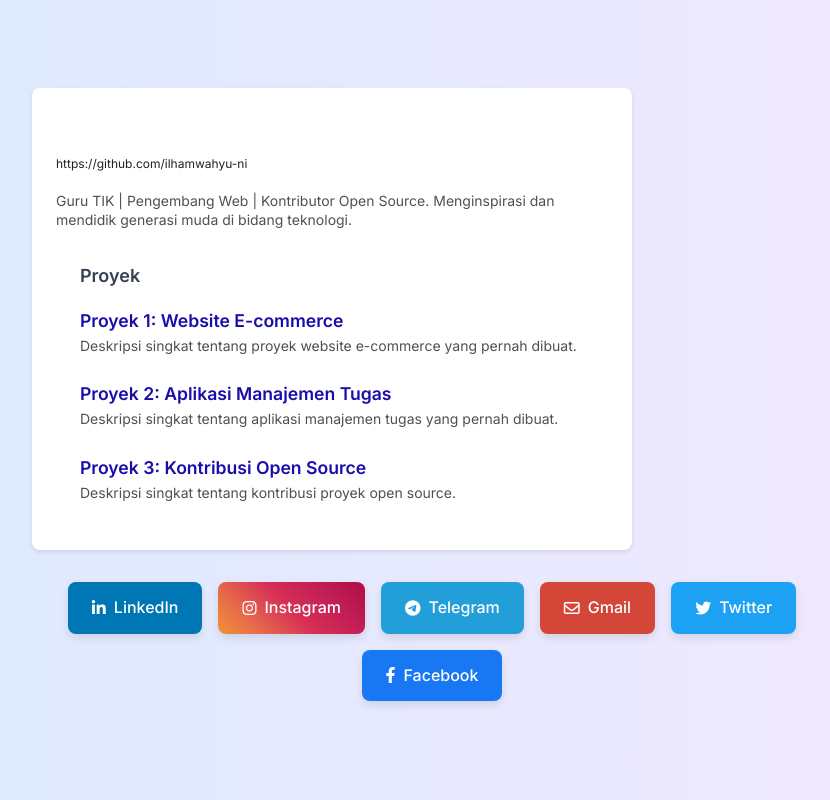
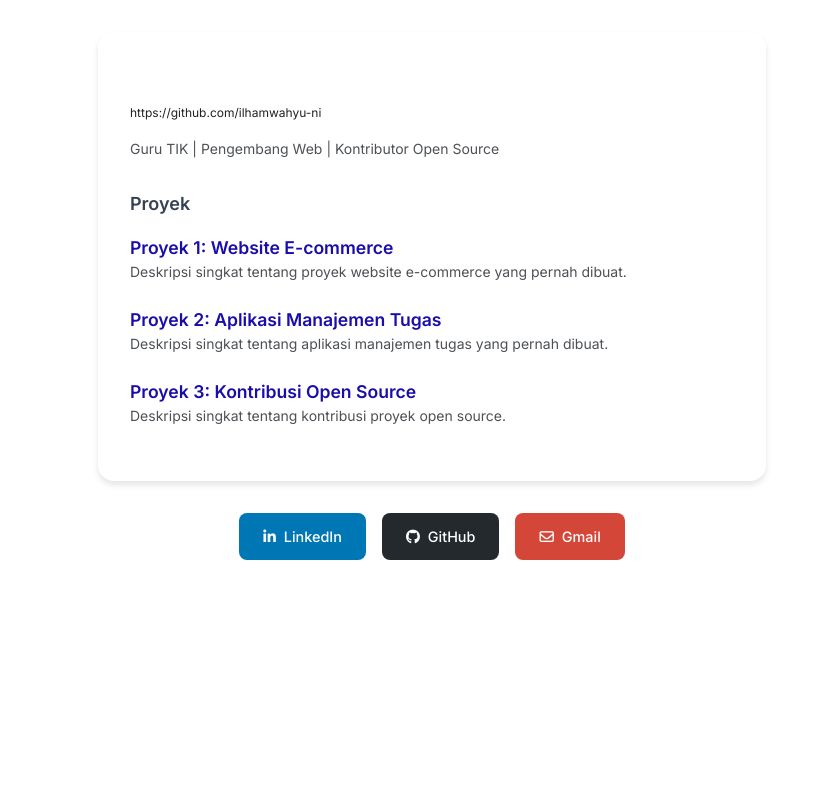
Before and after one commit to ilhamwahyu-ni/site.me, a plain HTML site: page index.html in a window 1280 px wide. Shown: the whole page, without its empty margins (208-1038 px from the left). Drawn offline with nearby package versions, Linux system fonts and the light colour scheme.

Commit message:
perbarui gaya dan tata letak halaman utama, hapus tombol media sosial yang tidak diperlukan, dan tambahkan tombol GitHub

```diff
--- a/index.html
+++ b/index.html
@@ -12,31 +12,24 @@
     <style>
         body {
             font-family: 'Inter', sans-serif;
-            background-color: #f0f0f0;
+            background-color: #ffffff;
             color: #333;
-            line-height: 1.7;
+            line-height: 1.6;
         }
         .search-results-container {
             display: flex;
             flex-direction: column;
-            align-items: flex-start;
-            margin-top: 3rem;
-            padding-left: 10%;
+            align-items: center;
+            max-width: 700px;
+            margin: 2rem auto;
+            padding: 0 1rem;
         }
         .search-result {
             width: 100%;
-            max-width: 600px;
-            margin-bottom: 1rem;
-            padding: 0;
-            background-color: transparent;
-            border-radius: 0;
-            box-shadow: none;
-            transition: none;
-            text-align: left;
-        }
-        .search-result:hover {
-            transform: none;
-            box-shadow: none;
+            background-color: #fff;
+            padding: 2rem;
+            border-radius: 1rem;
+            box-shadow: 0 4px 6px rgba(0, 0, 0, 0.1);
         }
         .title-link {
             font-size: 1.2rem;
@@ -65,29 +58,18 @@
         }
         .social-buttons {
             display: flex;
-            flex-wrap: wrap;
-            justify-content: flex-start;
+            justify-content: center;
             gap: 1rem;
-            margin-top: 1rem;
-            padding-left: 0;
+            margin-top: 2rem;
         }
         .social-button {
             display: inline-flex;
             align-items: center;
-            justify-content: center;
             padding: 0.75rem 1.5rem;
             border-radius: 0.5rem;
-            font-size: 1rem;
+            font-size: 0.9rem;
             font-weight: 500;
-            transition: background-color 0.3s ease, transform 0.2s ease, box-shadow 0.3s ease;
-            box-shadow: 0 0.25rem 0.5rem rgba(0, 0, 0, 0.1);
-            width: auto;
-            margin-bottom: 0;
-            max-width: none;
-        }
-        .social-button:hover {
-            transform: translateY(-0.25rem) scale(1.05);
-            box-shadow: 0 0.375rem 0.75rem rgba(0, 0, 0, 0.15);
+            transition: all 0.3s ease;
         }
         .linkedin {
             background-color: #0077b5;
@@ -96,19 +78,12 @@
         .linkedin:hover {
             background-color: #005f99;
         }
-        .instagram {
-            background: linear-gradient(45deg, #f09433 0%, #e5664d 25%, #d62e56 50%, #c21e56 75%, #b10d45 100%);
+        .github {
+            background-color: #24292e;
             color: white;
         }
-        .instagram:hover {
-            background: linear-gradient(45deg, #d87d1e 0%, #c15338 25%, #b41941 50%, #a00a41 75%, #910535 100%);
-        }
-        .telegram {
-            background-color: #229ED9;
-            color: white;
-        }
-        .telegram:hover {
-            background-color: #1976d2;
+        .github:hover {
+            background-color: #1b1f23;
         }
         .gmail {
             background-color: #D44638;
@@ -116,20 +91,6 @@
         }
         .gmail:hover {
             background-color: #c83223;
-        }
-        .twitter {
-            background-color: #1DA1F2;
-            color: white;
-        }
-        .twitter:hover {
-            background-color: #0d8ae8;
-        }
-        .facebook {
-            background-color: #1877F2;
-            color: white;
-        }
-        .facebook:hover {
-            background-color: #145dbf;
         }
         /* Gaya untuk animasi mengetik */
         .typing-animation {
@@ -175,29 +136,9 @@
         .project-item {
             margin-bottom: 1.5rem;
         }
-        /* Gaya tambahan untuk tata letak yang lebih baik */
-        .search-results-container {
-            max-width: 800px; /* Meningkatkan lebar maksimum container */
-            margin-left: auto;
-            margin-right: auto;
-            padding-left: 0; /* Menghapus padding kiri yang tidak perlu */
-        }
-        .search-result {
-            padding: 1.5rem; /* Mengembalikan padding untuk search result */
-            background-color: #fff; /* Mengembalikan background color untuk search result */
-            border-radius: 0.5rem; /* Mengembalikan border radius untuk search result */
-            box-shadow: 0 0.125rem 0.25rem rgba(0, 0, 0, 0.1); /* Mengembalikan box shadow untuk search result */
-        }
-        .projects-section {
-            padding-left: 1.5rem; /* Menambahkan padding kiri untuk bagian proyek agar sejajar dengan konten lainnya */
-        }
-        .social-buttons {
-            justify-content: center; /* Memusatkan tombol media sosial */
-            padding-left: 0;
-        }
     </style>
 </head>
-<body class="bg-gradient-to-r from-blue-100 to-purple-100 flex flex-col items-start justify-content-start min-h-screen py-10">
+<body class="bg-gray-50">
     <div class="search-results-container">
         <div class="search-result">
             <a href="#" class="title-link">
@@ -205,7 +146,7 @@
             </a>
             <div class="url">https://github.com/ilhamwahyu-ni</div>
             <div class="snippet">
-                Guru TIK | Pengembang Web | Kontributor Open Source. Menginspirasi dan mendidik generasi muda di bidang teknologi.
+                Guru TIK | Pengembang Web | Kontributor Open Source
             </div>
             <div class="projects-section">
                 <h2 class="text-lg font-semibold text-gray-700 mb-4">Proyek</h2>
@@ -241,20 +182,11 @@
             <a href="https://www.linkedin.com/in/ilhamwahyu-ni" target="_blank" rel="noopener noreferrer" class="social-button linkedin">
                 <i class="fab fa-linkedin-in mr-2"></i> LinkedIn
             </a>
-            <a href="https://www.instagram.com/ilhamwahyu_ni/" target="_blank" rel="noopener noreferrer" class="social-button instagram">
-                <i class="fab fa-instagram mr-2"></i> Instagram
-            </a>
-            <a href="https://t.me/ilhamwahyu_ni" target="_blank" rel="noopener noreferrer" class="social-button telegram">
-                <i class="fab fa-telegram mr-2"></i> Telegram
+            <a href="https://github.com/ilhamwahyu-ni" target="_blank" rel="noopener noreferrer" class="social-button github">
+                <i class="fab fa-github mr-2"></i> GitHub
             </a>
             <a href="mailto:ilhamwahyu.n@example.com" class="social-button gmail">
                 <i class="far fa-envelope mr-2"></i> Gmail
-            </a>
-            <a href="https://twitter.com/ilhamwahyu_ni" target="_blank" rel="noopener noreferrer" class="social-button twitter">
-                <i class="fab fa-twitter mr-2"></i> Twitter
-            </a>
-            <a href="https://facebook.com/ilhamwahyu_ni" target="_blank" rel="noopener noreferrer" class="social-button facebook">
-                <i class="fab fa-facebook-f mr-2"></i> Facebook
             </a>
         </div>
     </div>
```
